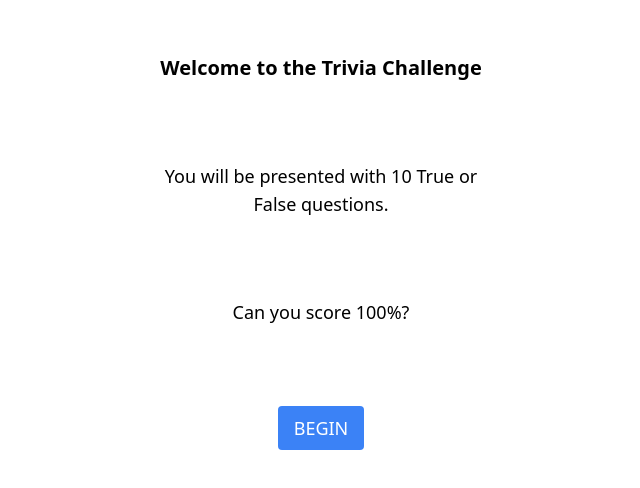
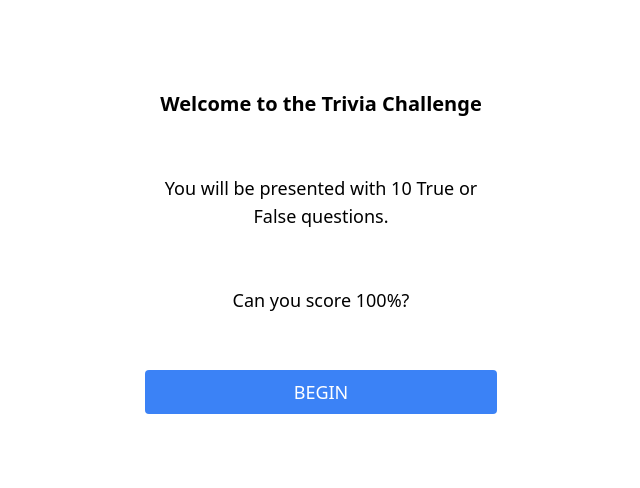
Before and after one commit to wanhose/g2i-react-challenge, a React (Create React App) app: page / in a window 1280 px wide. Shown: the part 148-636 px from the top of the page, without its empty margins (319-959 px from the left). Built offline with nearby package versions, Linux system fonts and the light colour scheme.

Commit message:
refactor: component and containers tweaks

```diff
--- a/src/components/MaxContent/index.tsx
+++ b/src/components/MaxContent/index.tsx
@@ -1,7 +1,7 @@
 import { Props } from "./types";
 
 const MaxContent = ({ className = "", ...props }: Props) => (
-  <div className={`max-w-sm mx-auto p-4 ${className}`} {...props} />
+  <div className={`max-w-sm mx-auto w-full p-4 ${className}`} {...props} />
 );
 
 export default MaxContent;
--- a/src/containers/Home/index.tsx
+++ b/src/containers/Home/index.tsx
@@ -5,13 +5,13 @@ import { Link } from "react-router-dom";
 const Home = () => (
   <Container className="text-lg text-center">
     <h1 className="text-xl font-bold">Welcome to the Trivia Challenge</h1>
-    <p className="mt-20">
+    <p className="mt-14">
       You will be presented with 10 True or False questions.
     </p>
-    <p className="mt-20">Can you score 100%?</p>
+    <p className="mt-14">Can you score 100%?</p>
     <Button
       as={Link}
-      className="mt-20 text-white uppercase bg-blue-500"
+      className="mt-14 w-full text-white uppercase bg-blue-500"
       to="/step"
     >
       Begin
--- a/src/containers/Routes/index.tsx
+++ b/src/containers/Routes/index.tsx
@@ -1,11 +1,12 @@
 import Home from "containers/Home";
+import Step from "containers/Step";
 import { Redirect, Route, Switch } from "react-router-dom";
 
 const Routes = () => (
   <Switch>
     <Route component={Home} exact path="/" />
     <Route exact path="/results" />
-    <Route exact path="/step/:slug?" />
+    <Route component={Step} exact path="/step/:slug?" />
     <Redirect to="/" />
   </Switch>
 );
```
